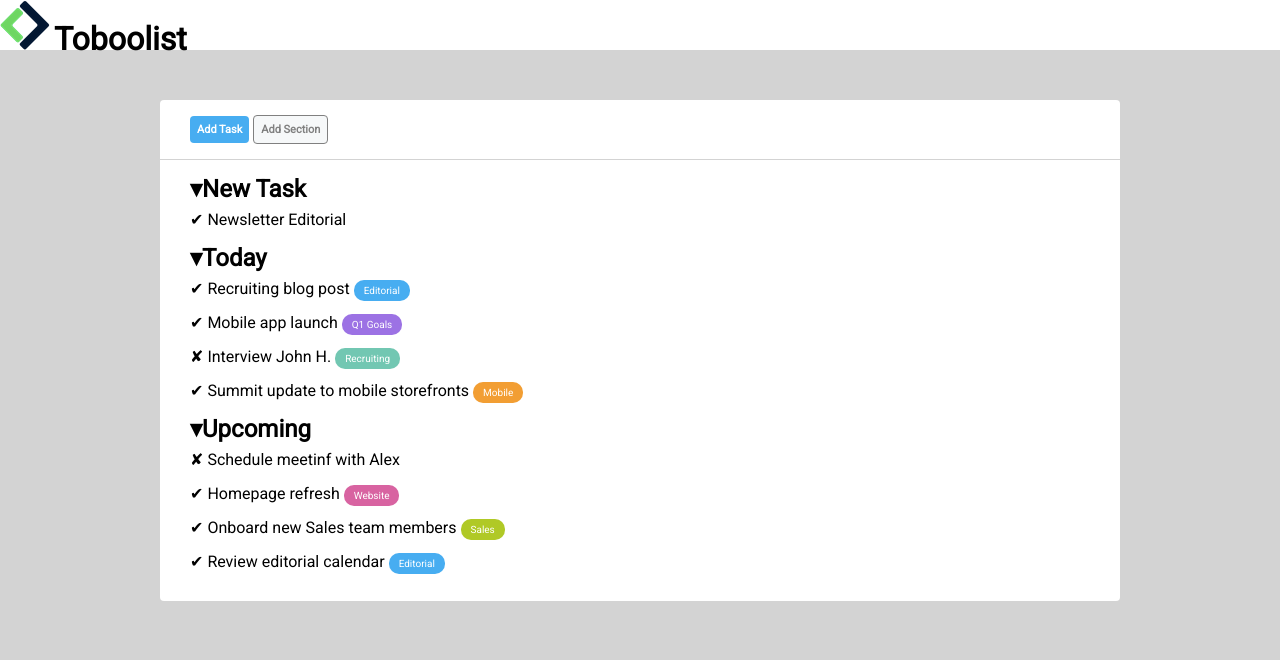
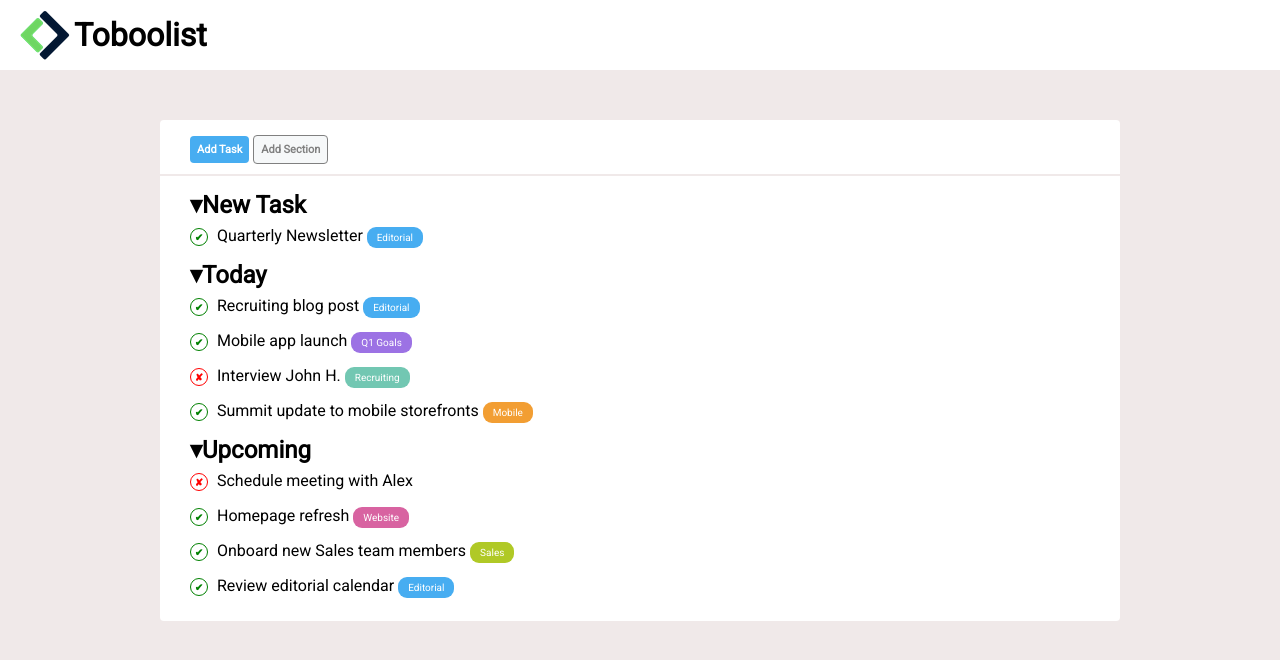
Before and after one commit to GiadaMarzapane/html-css-toboolist, a plain HTML site: page index.html in a window 1280 px wide. Drawn offline with Linux system fonts and the light colour scheme.

Commit message:
Esercizio completato

```diff
--- a/css/style.css
+++ b/css/style.css
@@ -5,7 +5,7 @@
     font-family: 'Roboto', sans-serif;
 }
 body{
-    background-color: lightgrey;
+    background-color: rgb(240, 233, 233);
 }
 header{
     background-color: white;
@@ -15,7 +15,14 @@ header{
 }
 
 .container-intestazione{
-    height: 50px;
+    height: 70px;
+}
+.intestazione{
+    vertical-align: middle;
+    line-height: 70px;
+}
+img.intestazione{
+    margin-left: 20px;
 }
 
 main{
@@ -25,7 +32,7 @@ main{
     width: 75%;
     background-color: white;
     margin: auto;
-    padding: 15px 0 15px 30px;
+    padding: 15px 0 10px 30px;
 }
 
 .parte-centrale-alta{
@@ -49,7 +56,8 @@ main{
     font-size: 11px;
 }
 .parte-centrale{
-    margin-top: 1px;
+    margin-top: 2px;
+    margin-bottom: 5px;
     border-radius: 0 0 4px 4px;
 }
 
@@ -66,7 +74,7 @@ li{
 .button{
     color: white;
     font-size: 10px;
-    border-radius: 10px;
+    border-radius: 9px;
     background-color: #47adf1;
     padding: 5px 10px;
     text-align: center;
@@ -90,3 +98,22 @@ li{
 #sales{
     background-color: #b0c926;
 }
+.selection{
+    font-size: 10px;
+    display: inline-block;
+    width: 18px;
+    height: 18px;
+    border-radius: 50%;
+    text-align: center;
+    line-height: 18px;
+    margin-right: 5px;
+    font-weight: bold;
+}
+.selection.checked{
+    border: 1px solid green;
+    color: green;
+}
+.selection.unchecked {
+    border: 1px solid red;
+    color: red;
+}
--- a/index.html
+++ b/index.html
@@ -29,22 +29,22 @@
                 <div class="parte-centrale">
                     <h2>&#9662;New Task</h2>
                         <ul>
-                            <li><span class="selection check">&#10004;</span> </span> Newsletter <span class="editorial">Editorial</span></li>
+                            <li><span class="selection checked">&#10004;</span> Quarterly Newsletter <span class="button editorial">Editorial</span></li>
                         </ul>
                     <h2>&#9662;Today</h2>
                     <ul>
-                        <li><span class="selection checked">&#10004;</span> </span>Recruiting blog post <span class="button editorial">Editorial</span></li>
-                        <li><span class="selection checked">&#10004;</span> </span>Mobile app launch <span class="button" id="goals">Q1 Goals</span></li>
+                        <li><span class="selection checked">&#10004;</span> Recruiting blog post <span class="button editorial">Editorial</span></li>
+                        <li><span class="selection checked">&#10004;</span> Mobile app launch <span class="button" id="goals">Q1 Goals</span></li>
                         <li><span class="selection unchecked">&#10008;</span> Interview John H. <span class="button" id="recruiting">Recruiting</span></li>
-                        <li><span class="selection checked">&#10004;</span> </span>Summit update to mobile storefronts <span class="button" id="mobile">Mobile</span></li>
+                        <li><span class="selection checked">&#10004;</span> Summit update to mobile storefronts <span class="button" id="mobile">Mobile</span></li>
                     </ul>
 
                     <h2>&#9662;Upcoming</h2>
                     <ul>
-                        <li><span class="selection unchecked">&#10008;</span> Schedule meetinf with Alex</li>
-                        <li><span class="selection checked">&#10004;</span> </span>Homepage refresh <span class="button" id="website">Website</span></li>
-                        <li><span class="selection checked">&#10004;</span> </span>Onboard new Sales team members <span class="button" id="sales">Sales</span></li>
-                        <li><span class="selection checked">&#10004;</span> </span>Review editorial calendar <span class="button editorial">Editorial</span></li>
+                        <li><span class="selection unchecked">&#10008;</span> Schedule meeting with Alex</li>
+                        <li><span class="selection checked">&#10004;</span> Homepage refresh <span class="button" id="website">Website</span></li>
+                        <li><span class="selection checked">&#10004;</span> Onboard new Sales team members <span class="button" id="sales">Sales</span></li>
+                        <li><span class="selection checked">&#10004;</span> Review editorial calendar <span class="button editorial">Editorial</span></li>
                     </ul>
 
                 </div>
```
